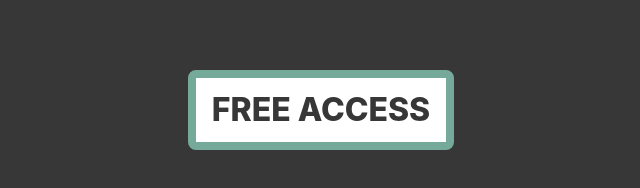
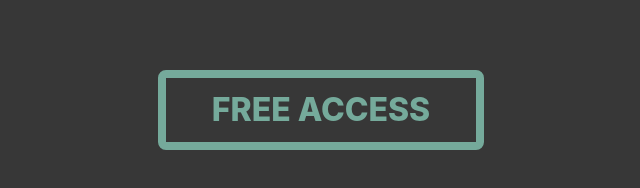
Before and after one commit to the872/short-starter-boilerplate, a Next.js app: page / in a window 1280 px wide. Shown: the part 570-758 px from the top of the page, without its empty margins (319-959 px from the left). Built offline with nearby package versions, Linux system fonts and the light colour scheme.

Commit message:
more updates

```diff
--- a/src/components/BottomButtons.tsx
+++ b/src/components/BottomButtons.tsx
@@ -1,5 +1,4 @@
-import { useColorMode, IconButton, Flex } from '@chakra-ui/react'
-import { SunIcon, MoonIcon, ArrowUpIcon, ArrowDownIcon } from '@chakra-ui/icons'
+import { IconButton, Flex } from '@chakra-ui/react'
 import ThumbUpIcon from '@mui/icons-material/ThumbUp'
 import ThumbDownIcon from '@mui/icons-material/ThumbDown'
 import ReplyIcon from '@mui/icons-material/Reply'
--- a/src/components/Footer.tsx
+++ /dev/null
@@ -1,5 +0,0 @@
-import { Flex, FlexProps } from '@chakra-ui/react'
-
-export const Footer = (props: FlexProps) => (
-  <Flex as="footer" py="8rem" {...props} />
-)
--- a/src/components/Landing.tsx
+++ b/src/components/Landing.tsx
@@ -1,4 +1,4 @@
-import {Image, Flex, Link} from '@chakra-ui/react';
+import {Button, Image, Flex, Link} from '@chakra-ui/react';
 import {Span} from "next/dist/trace";
 
 export const Landing = () => (
@@ -7,6 +7,8 @@ export const Landing = () => (
         onClick={(e) => {
             const target = e.target as HTMLDivElement;
             target.style.animation = "fadeOut 1s ease-in-out";
+            document.getElementById("logo-landing").style.animation = "fadeOut 1s ease-in-out";
+            document.getElementById("button-landing").style.animation = "fadeOut 1s ease-in-out";
         }}
         css={`
           @keyframes fadeOut {
@@ -44,27 +46,48 @@ export const Landing = () => (
             flexDirection="column"
         >
             <Image
+                id="logo-landing"
                 height="20rem"
                 width="20rem"
                 margin="5rem 0"
                 alt="Generic Page"
                 style={{ pointerEvents: 'none' }}
                 src="https://iili.io/HGHb612.md.png"
+                css={`
+                @keyframes fadeOut {
+                    0% {
+                      opacity: 1;
+                    }
+                    100% {
+                      opacity: 0;
+                    }
+                }`}
             />
-            <Flex
+            <Button
+                id="button-landing"
                 style={{
-                    backgroundColor: 'white',
                     fontWeight: 800,
                     borderRadius: '0.5rem',
-                    padding: '0.5rem 1rem',
+                    padding: '2rem 2.875rem',
                     textDecoration: 'none',
-                    color: '#373737',
+                    color: '#75AA9B',
                     fontSize: '2rem',
                     border: '0.5rem solid #75AA9B'
                 }}
+                css={`
+                @keyframes fadeOut {
+                    0% {
+                      opacity: 1;
+                    }
+                    100% {
+                      opacity: 0;
+                    }
+                }`}
+                bg="#373737"
+                _hover={{ bg: '#fff' }}
             >
-                FREE ACCESS
-            </Flex>
+                <span>FREE ACCESS</span>
+            </Button>
         </Flex>
     </Link>
 );
--- a/src/components/TextComponent.tsx
+++ b/src/components/TextComponent.tsx
@@ -68,7 +68,7 @@ export const TextComponent = (props: FlexProps) => {
         <Box height="100vh" background="#373737" width="100vw">
             <Flex justifyContent="center">
                 <Box minWidth="50%" height={84} maxWidth={900} backgroundImage={isMobile ? "linear-gradient(to right, #76AB9B 0%, #76AB9B 10%, #fff 40%, #fff 100%)" : "linear-gradient(to bottom, #75AA9B 0%, #75AA9B 100%)"} padding={{ xl: "1rem", base: "0.75rem" }} marginTop="1.84rem" borderRadius="0.5rem" display="flex" alignItems="center">
-                    <Heading paddingLeft={isMobile && "5rem"} width="calc(100vw - 3rem)" maxWidth={900} fontSize={{ xl: "xl", base: "md" }} color="#000" textAlign={isMobile ? "start" : "center"}>
+                    <Heading paddingLeft={isMobile && "4.5rem"} width="calc(100vw - 3rem)" maxWidth={900} fontSize={{ xl: "xl", base: "md" }} color="#000" textAlign={isMobile ? "start" : "center"}>
                         <Tooltip label="World News">
                             <p style={{ userSelect: 'none', pointerEvents: 'none', fontWeight: 800, textTransform: 'capitalize' }}>U.S. fighter jet shoots down unidentified cylindrical object over Canada</p>
                         </Tooltip>
```
Also changed, not shown: src/components/LoadingComponent.tsx (added, +29 -0 lines), src/components/Scroller.tsx (+12 -3 lines).
